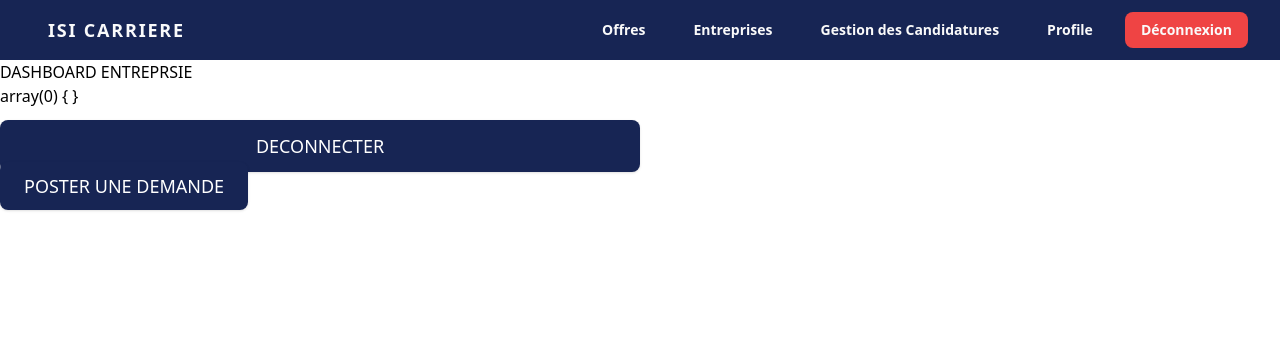
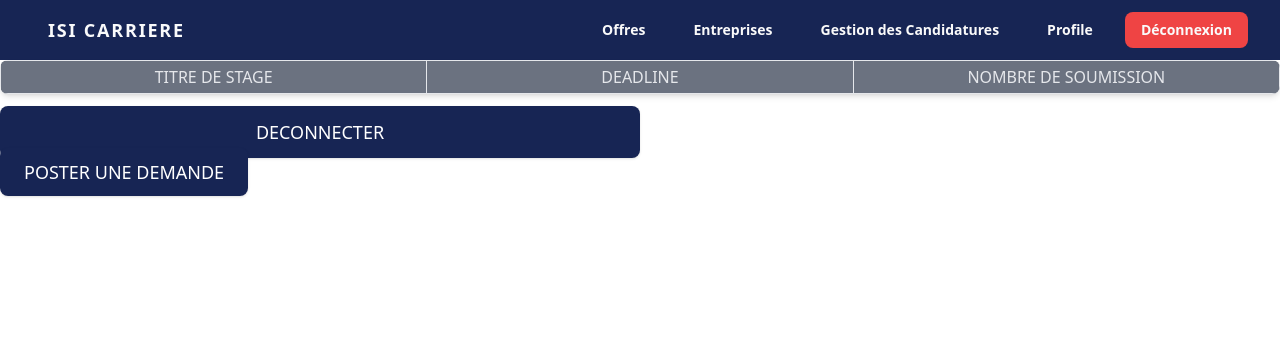
Before and after one commit to LvmzooDev23/ISI-CARRIERE, a PHP site: page /home.php in a window 1280 px wide. Shown: the top 348 px of the page. Run offline with PHP 8.4, Linux system fonts and the light colour scheme; the visitor is signed in with stand-in values (Sample User, id 1); tables that the repository leaves empty or names only in its code hold one stand-in row (values such as "Sample post"); some libraries are stand-ins or nearby versions.

Commit message:
Update Home

```diff
--- a/Controller/stages_services.php
+++ b/Controller/stages_services.php
@@ -39,8 +39,19 @@
     global $connexion;
     $sql = "SELECT * FROM stage WHERE stage.entrepriseStage = $idEntreprise";
     if (mysqli_query($connexion, $sql)) {
-        $stage = mysqli_query($connexion, $sql)->fetch_all(2);
+        $stage = mysqli_query($connexion, $sql)->fetch_all(1);
         return $stage;
     }
     return null;
 }
+function nbrSoumissionStage($idStage) {
+    global $connexion;
+    $sql = "SELECT COUNT(*) FROM stage, candidature
+            WHERE stage.idStage = candidature.stageCandidature
+            AND stage.idStage = $idStage";
+    if (mysqli_query($connexion, $sql)) {
+        $nbr = mysqli_query($connexion, $sql)->fetch_all(1);
+        return $nbr;
+    }
+    return null;
+}
--- a/Entreprise/add_stage.php
+++ b/Entreprise/add_stage.php
@@ -17,6 +17,8 @@
     $informations = [$titre, $description, $niveau, $annee, $debutStage, $dureeStage, $deadline, $datePublication, $entreprise];
     if (!in_array(null, $informations)) {
         $stage = add_stage($titre, $description, $niveau, $annee, $debutStage, $dureeStage, $deadline, $datePublication, $entreprise);
+    }else{
+        echo "UN DES CHAMPS EST VIDE";
     }
     if (!$stage) {
         require_once "error.php";
--- a/Entreprise/gestion-candidatures.php
+++ b/Entreprise/gestion-candidatures.php
@@ -8,7 +8,7 @@
 require_once("menu.php");
 ?>
 <!DOCTYPE html>
-<html lang="en">
+<html lang="fr">
 
 <head>
     <meta charset="UTF-8">
--- a/Entreprise/home.php
+++ b/Entreprise/home.php
@@ -1,6 +1,7 @@
 <?php
 require_once("../config.php");
 require_once("../Controller/entreprises_services.php");
+require_once("../Controller/stages_services.php");
 if (!isset($_SESSION['etp'])) {
     session_start();
 }
@@ -21,12 +22,37 @@
 </head>
 
 <body>
-    <h1>DASHBOARD ENTREPRSIE</h1>
+    <!-- <h1>DASHBOARD ENTREPRSIE</h1> -->
     <?php
     // var_dump($_SESSION['etp']);
-    var_dump(getAllStageFromEntreprise($_SESSION['etp']));
+    // var_dump(getAllStageFromEntreprise($_SESSION['etp']));
+    $stages = getAllStageFromEntreprise($_SESSION['etp']);
     ?>
 
+
+    <!-- TABLE -->
+    <div class="relative overflow-hidden shadow-md rounded-lg">
+        <table class="table-fixed w-full text-left">
+            <thead class="uppercase bg-[#6b7280] text-[#e5e7eb]" style="background-color: #6b7280; color: #e5e7eb;">
+                <tr>
+                    <td class="py-1 border text-center  p-4" contenteditable="true">TITRE DE STAGE</td>
+                    <td class="py-1 border text-center  p-4" contenteditable="true">DEADLINE</td>
+                    <td class="py-1 border text-center  p-4" contenteditable="true">NOMBRE DE SOUMISSION</td>
+                </tr>
+            </thead>
+            <tbody class="bg-white text-gray-500 bg-[#FFFFFF] text-[#6b7280]" style="background-color: #FFFFFF; color: #6b7280;">
+                <?php foreach ($stages as $stage) {
+                    $soumission = nbrSoumissionStage($stage["idStage"])
+                ?>
+                    <tr class="py-5">
+                        <td class="py-5 border text-center  p-4" contenteditable="true"><?= $stage["titreStage"] ?></td>
+                        <td class="py-5 border text-center  p-4" contenteditable="true"><?= $stage["deadlineStage"] ?></td>
+                        <td class="py-5 border text-center  p-4" contenteditable="true"><?= $soumission[0]["COUNT(*)"] ?></td>
+                    </tr>
+                <?php } ?>
+            </tbody>
+        </table>
+    </div>
     <form action="" method="post">
         <button id="button" name="deconnexion" type="submit" class="w-1/2 px-6 py-3 mt-3 text-lg text-white transition-all duration-150 ease-linear rounded-lg shadow outline-none bg-blue-950 hover:bg-blue-500 hover:shadow-lg focus:outline-none">
             DECONNECTER
```
